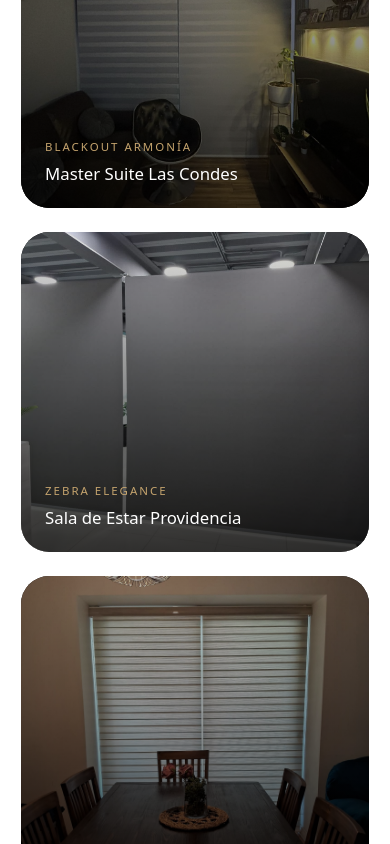
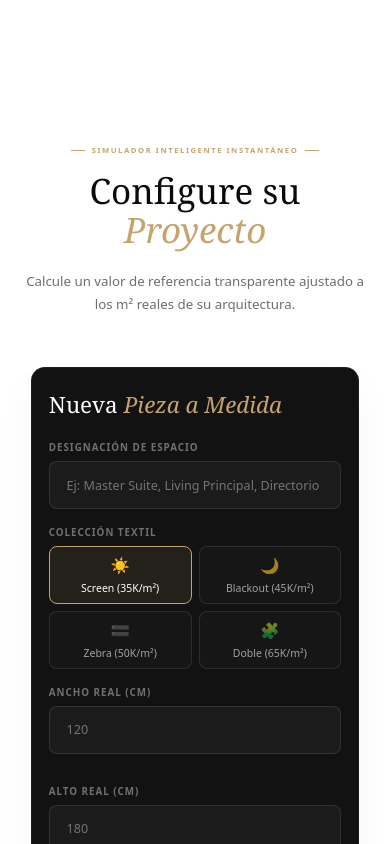
Before and after one commit to Avillalonzs/Hanko, a React (Vite) app: page / in a window 390 px wide. Shown: the part 4840-5684 px from the top of the page. Built offline with nearby package versions, Linux system fonts and the light colour scheme.

Commit message:
Correccion Galeria

```diff
--- a/src/pages/home/cotizador/Cotizador.css
+++ b/src/pages/home/cotizador/Cotizador.css
@@ -3,26 +3,46 @@
 .cotizador-layout {
     display: grid;
     grid-template-columns: 420px 1fr;
-    gap: 2.5rem;
+    gap: 1.5rem; /* Reducido ligeramente de 2.5rem para optimizar espacio */
     align-items: stretch;
+
+    /* SOLUCIÓN: Limita el cotizador al alto de la pantalla en desktop */
+    height: calc(100vh - 40px); /* Resta un pequeño margen si tienes un header, o déjalo en 100vh */
+    max-height: 900px; /* Altura máxima para que no se estire infinito en pantallas gigantes */
+    box-sizing: border-box;
+    padding: 10px;
 }
 
 .cot-form-card {
     background: var(--negro-premium);
     border-radius: var(--radius-premium);
-    padding: 3rem 2.5rem;
+    padding: 2rem 1.8rem; /* Reducido de 3rem para evitar que rompa el alto */
     display: flex;
     flex-direction: column;
     border: 1px solid rgba(255, 255, 255, 0.05);
     box-shadow: var(--shadow-premium);
+
+    /* SOLUCIÓN: Scroll interno si los campos del formulario exceden la pantalla */
+    overflow-y: auto;
+    height: 100%;
+    box-sizing: border-box;
+}
+
+/* Estilizar la barra de scroll del formulario para mantener la estética premium */
+.cot-form-card::-webkit-scrollbar {
+    width: 6px;
+}
+.cot-form-card::-webkit-scrollbar-thumb {
+    background: rgba(197, 164, 110, 0.3); /* Color de tu variable --oro con opacidad */
+    border-radius: 3px;
 }
 
 .cot-form-title {
     font-family: var(--serif-premium);
-    font-size: 1.8rem;
+    font-size: 1.6rem; /* Ajustado ligeramente */
     font-weight: 400;
     color: var(--blanco);
-    margin-bottom: 2rem;
+    margin-bottom: 1.5rem;
 }
 
 .cot-form-title span {
@@ -31,12 +51,12 @@
 }
 
 .field {
-    margin-bottom: 1.4rem;
+    margin-bottom: 1.2rem; /* Reducido de 1.4rem */
 }
 
 .field label {
     display: block;
-    margin-bottom: 0.6rem;
+    margin-bottom: 0.5rem;
     font-size: 0.7rem;
     font-weight: 600;
     letter-spacing: 0.1em;
@@ -47,7 +67,7 @@
 .field input,
 .field select {
     width: 100%;
-    height: 54px;
+    height: 48px; /* Reducido de 54px para ahorrar espacio vertical crítico */
     border: 1px solid rgba(255, 255, 255, 0.1);
     border-radius: var(--radius-sm);
     background: rgba(255, 255, 255, 0.04);
@@ -56,6 +76,7 @@
     font-family: var(--sans-premium);
     font-size: 0.9rem;
     transition: all 0.3s;
+    box-sizing: border-box;
 }
 
 .field input:focus,
@@ -81,7 +102,7 @@
     border: 1px solid rgba(255, 255, 255, 0.1);
     background: rgba(255, 255, 255, 0.02);
     border-radius: var(--radius-sm);
-    padding: 0.8rem;
+    padding: 0.6rem 0.4rem; /* Más compacto */
     text-align: center;
     cursor: pointer;
     transition: all 0.2s ease;
@@ -103,13 +124,13 @@
 
 .visual-icon {
     display: block;
-    font-size: 1.2rem;
-    margin-bottom: 0.4rem;
+    font-size: 1.1rem;
+    margin-bottom: 0.3rem;
 }
 
 .btn-add {
     width: 100%;
-    height: 54px;
+    height: 48px; /* Ajustado en sintonía con los inputs */
     border: none;
     border-radius: var(--radius-sm);
     background: var(--oro);
@@ -120,7 +141,7 @@
     text-transform: uppercase;
     cursor: pointer;
     transition: all 0.3s;
-    margin-top: 1rem;
+    margin-top: 0.8rem;
 }
 
 .btn-add:hover {
@@ -128,8 +149,8 @@
 }
 
 .promo-side-card {
-    margin-top: auto;
-    padding-top: 2rem;
+    margin-top: 1.5rem; /* Evita usar 'auto' agresivo si rompe el flujo */
+    padding-top: 1.5rem;
     border-top: 1px solid rgba(255, 255, 255, 0.06);
 }
 
@@ -151,12 +172,13 @@
 
 .promo-row input {
     flex: 1;
-    height: 46px;
+    height: 42px; /* Reducido ligeramente */
     border: 1px solid rgba(255, 255, 255, 0.1);
     border-radius: var(--radius-sm);
     background: rgba(255, 255, 255, 0.04);
     color: var(--blanco);
     padding: 0 1rem;
+    box-sizing: border-box;
 }
 
 .promo-row button {
@@ -183,20 +205,26 @@
     flex-direction: column;
     overflow: hidden;
     box-shadow: var(--shadow-premium);
+
+    /* SOLUCIÓN: Forzar a la tarjeta de la tabla a no estirar el viewport */
+    height: 100%;
+    box-sizing: border-box;
 }
 
 .cot-table-head {
-    padding: 2rem;
+    padding: 1.5rem 2rem; /* Reducido de 2rem */
     border-bottom: 1px solid rgba(0, 0, 0, 0.04);
     display: flex;
     align-items: center;
     justify-content: space-between;
+    flex-shrink: 0; /* Evita que la cabecera colapse */
 }
 
 .cot-table-head h3 {
     font-family: var(--serif-premium);
-    font-size: 1.5rem;
+    font-size: 1.4rem;
     font-weight: 400;
+    margin: 0;
 }
 
 .cot-items-count {
@@ -208,8 +236,11 @@
     border-radius: 20px;
 }
 
+/* SOLUCIÓN CRÍTICA: Contenedor de la tabla con scroll exclusivo */
 .table-scroll {
-    min-height: 300px;
+    flex: 1;
+    overflow-y: auto;
+    min-height: 150px; /* Reducido el min-height rígido anterior de 300px */
 }
 
 .cot-table {
@@ -219,6 +250,9 @@
 
 .cot-table thead {
     background: var(--crema-premium);
+    position: sticky; /* Hace que el encabezado de la tabla no se pierda al hacer scroll */
+    top: 0;
+    z-index: 1;
 }
 
 .cot-table th {
@@ -232,24 +266,25 @@
 }
 
 .cot-table td {
-    padding: 1.2rem 2rem;
+    padding: 1rem 2rem; /* Reducido de 1.2rem */
     border-bottom: 1px solid rgba(0, 0, 0, 0.03);
     color: var(--gris-texto-oscuro);
 }
 
 .cot-empty-row td {
-    height: 220px;
+    height: 180px; /* Reducido de 220px */
     text-align: center;
     color: var(--gris-medio);
 }
 
 .cot-total-bar {
-    padding: 2rem;
+    padding: 1.5rem 2rem; /* Reducido de 2rem */
     background: var(--crema-premium);
     border-top: 1px solid rgba(0, 0, 0, 0.04);
     display: flex;
     align-items: center;
     justify-content: space-between;
+    flex-shrink: 0; /* No permite que se aplaste */
 }
 
 .total-label {
@@ -262,19 +297,20 @@
 
 .total-value {
     font-family: var(--serif-premium);
-    font-size: 3rem;
+    font-size: 2.4rem; /* Reducido de 3rem para evitar saltos de línea molestos */
     font-weight: 700;
     color: var(--negro-absoluto);
 }
 
 .cot-footer {
-    padding: 1.5rem 2rem;
+    padding: 1.2rem 2rem;
     border-top: 1px solid rgba(0, 0, 0, 0.04);
+    flex-shrink: 0; /* No permite que se aplaste */
 }
 
 .btn-send-quote {
     width: 100%;
-    height: 56px;
+    height: 50px; /* Reducido de 56px */
     border: none;
     border-radius: var(--radius-sm);
     background: var(--negro-absoluto);
@@ -294,9 +330,18 @@
     cursor: pointer;
 }
 
+/* RESPONSIVE DESIGN */
 @media (max-width: 992px) {
     .cotizador-layout {
         grid-template-columns: 1fr;
+        height: auto; /* En pantallas medianas/móviles permitimos el scroll normal de página */
+        max-height: none;
+    }
+
+    .cot-form-card,
+    .cot-table-wrap {
+        height: auto;
+        overflow: visible;
     }
 }
 
@@ -306,6 +351,11 @@
     }
 
     .cot-form-card {
-        padding: 2rem 1.5rem;
+        padding: 1.5rem 1.2rem;
+    }
+
+    .cot-table th,
+    .cot-table td {
+        padding: 0.8rem 1rem; /* Comprime la tabla en celulares */
     }
 }
--- a/src/pages/home/galeria/Galeria.css
+++ b/src/pages/home/galeria/Galeria.css
@@ -1,140 +1,131 @@
-/* galeria/galeria.css */
-
+/* ── GRID ── */
 .gallery-grid {
   display: grid;
-    grid-template-columns: repeat(12, 1fr);
-    gap: 24px;
+  grid-template-columns: repeat(3, 1fr);
+  grid-template-rows: 280px 280px;
+  gap: 4px;
+  align-content: start;
+  width: 100%;
 }
 
+.gallery-item.gi-1 { grid-column: 1 / 8;  grid-row: 1; }
+.gallery-item.gi-2 { grid-column: 8 / 13; grid-row: 1; }
+.gallery-item.gi-3 { grid-column: 1 / 4;  grid-row: 2; }
+.gallery-item.gi-4 { grid-column: 4 / 7;  grid-row: 2; }
+.gallery-item.gi-5 { grid-column: 7 / 13; grid-row: 2; }
+
+/* ── ITEMS ── */
 .gallery-item {
   position: relative;
   overflow: hidden;
-    border-radius: 28px;
   cursor: pointer;
-    min-height: 320px;
-    grid-column: span 4;
-    background: #111111;
-}
-
-.gallery-item.wide {
-    grid-column: span 8;
-}
-
-.gallery-item.tall {
-    grid-row: span 2;
-    min-height: 680px;
+  border-radius: 3px;
 }
 
 .gallery-item img {
   width: 100%;
   height: 100%;
   object-fit: cover;
-    transition: transform 0.8s ease;
+  display: block;
+  transition: transform 0.6s cubic-bezier(0.25, 0.46, 0.45, 0.94);
 }
 
 .gallery-item:hover img {
-    transform: scale(1.06);
+  transform: scale(1.05);
 }
 
+/* ── OVERLAY ── */
 .gallery-overlay {
   position: absolute;
-    inset: 0;
-    display: flex;
-    flex-direction: column;
-    justify-content: flex-end;
-    padding: 32px;
-    background: linear-gradient(
-        to top,
-        rgba(0, 0, 0, 0.78),
-        rgba(0, 0, 0, 0.12)
-    );
+  bottom: 0;
+  left: 0;
+  right: 0;
+  padding: 1.4rem 1.2rem 1rem;
+  background: linear-gradient(to top, rgba(10, 10, 10, 0.75) 0%, transparent 100%);
+  transform: translateY(6px);
+  opacity: 0;
+  transition: opacity 0.35s ease, transform 0.35s ease;
+}
+
+.gallery-item:hover .gallery-overlay {
+  opacity: 1;
+  transform: translateY(0);
 }
 
 .gallery-overlay span {
-    font-size: 0.82rem;
-    letter-spacing: 2px;
+  display: block;
+  font-size: 0.65rem;
+  font-weight: 500;
+  letter-spacing: 0.14em;
   text-transform: uppercase;
-    color: #c5a46e;
-    margin-bottom: 10px;
+  color: #e8a09a;
+  margin-bottom: 0.25rem;
 }
 
 .gallery-overlay h4 {
-    font-size: 1.5rem;
-    font-weight: 500;
-    color: #ffffff;
+  font-size: 1.15rem;
+  font-weight: 200;
+  color: #fff;
   line-height: 1.2;
 }
 
+/* ── MODAL ── */
 .modal {
+  display: none;
   position: fixed;
   inset: 0;
-    background: rgba(0, 0, 0, 0.9);
-    display: flex;
+  background: rgba(0, 0, 0, 0.85);
+  z-index: 1000;
   align-items: center;
   justify-content: center;
-    padding: 40px;
-    opacity: 0;
-    visibility: hidden;
-    transition: 0.3s ease;
-    z-index: 9999;
 }
 
 .modal.active {
-    opacity: 1;
-    visibility: visible;
+  display: flex;
 }
 
 .modal-content {
   position: relative;
-    max-width: 1100px;
-    width: 100%;
+  max-width: 90vw;
+  max-height: 90vh;
 }
 
 .modal-content img {
-    width: 100%;
-    max-height: 85vh;
+  display: block;
+  max-width: 100%;
+  max-height: 90vh;
   object-fit: contain;
-    border-radius: 20px;
+  border-radius: 3px;
 }
 
 .modal-close {
   position: absolute;
-    top: -18px;
-    right: -18px;
-    width: 48px;
-    height: 48px;
+  top: -2rem;
+  right: 0;
+  background: none;
   border: none;
-    border-radius: 50%;
-    background: #ffffff;
-    color: #111111;
-    font-size: 1.5rem;
+  color: #fff;
+  font-size: 2rem;
+  line-height: 1;
   cursor: pointer;
+  opacity: 0.8;
+  transition: opacity 0.2s;
 }
 
-@media (max-width: 992px) {
-    .gallery-grid {
-        grid-template-columns: 1fr;
+.modal-close:hover {
+  opacity: 1;
 }
 
-    .gallery-item,
-    .gallery-item.wide,
-    .gallery-item.tall {
-        grid-column: span 1;
-        grid-row: auto;
-        min-height: 320px;
-    }
+/* ── MOBILE ── */
+@media (max-width: 700px) {
+  .gallery-grid {
+    grid-template-columns: 1fr 1fr;
+    gap: 8px;
   }
 
-@media (max-width: 768px) {
-    .gallery-overlay {
-        padding: 24px;
+  .gallery-item.gi-1 { grid-column: 1 / 3; grid-row: 1; }
+  .gallery-item.gi-2 { grid-column: 1 / 2; grid-row: 2; }
+  .gallery-item.gi-3 { grid-column: 2 / 3; grid-row: 2; }
+  .gallery-item.gi-4 { grid-column: 1 / 2; grid-row: 3; }
+  .gallery-item.gi-5 { grid-column: 2 / 3; grid-row: 3; }
 }
-
-    .gallery-overlay h4 {
-        font-size: 1.2rem;
-    }
-
-    .modal {
-        padding: 20px;
-    }
-}
--- a/src/pages/home/galeria/Galeria.jsx
+++ b/src/pages/home/galeria/Galeria.jsx
@@ -1,9 +1,9 @@
 // galeria/Galeria.jsx
 import img1 from "../../../assets/productos/Imagen1.webp";
 import img4 from "../../../assets/productos/Imagen4.webp";
-import img5 from "../../../assets/productos/Imagen5.webp";
 import img6 from "../../../assets/productos/Imagen6.webp";
-import img7 from "../../../assets/productos/Imagen7.webp";
+import img8 from "../../../assets/productos/Imagen8.webp";
+import Dobles from "../../../assets/productos/Duplex.webp";
 import { useState } from "react";
 import "./Galeria.css";
 
@@ -14,37 +14,37 @@
     const galleryItems = [
         {
         title: "House Chicureo",
-        subtitle: "Línea Doble Magistral",
+        subtitle: "Línea Zebra Duo",
         image: img1,
         full: img1,
         className: "wide",
     },
     {
-        title: "Residencia Lo Barnechea",
-        subtitle: "Minimalist Screen",
+        title: "Duplex Las Condes",
+        subtitle: "Linea Zebra Duo",
         image: img4,
         full: img4,
         className: "",
     },
     {
-        title: "Master Suite Las Condes",
-        subtitle: "Blackout Armonía",
-        image: img5,
-        full: img5,
+        title: "Oficinas Corporativas Providencia",
+        subtitle: "Blackout",
+        image: img6,
+        full: img6,
         className: "tall",
     },
     {
-        title: "Sala de Estar Providencia",
-        subtitle: "Zebra Elegance",
-        image: img6,
-        full: img6,
+        title: "Terraza Santiago",
+        subtitle: "Línea Screen",
+        image: img8,
+        full: img8,
         className: "",
     },
     {
-        title: "Oficinas Corporativas El Golf",
-        subtitle: "Screen Técnico",
-        image: img7,
-        full: img7,
+        title: "Home Office Huechuraba",
+        subtitle: "Dobles",
+        image: Dobles,
+        full: Dobles,
         className: "wide",
     },
     ];
```
Also changed, not shown: src/pages/home/cotizador/Cotizador.jsx (+0 -26 lines), src/assets/productos/Duplex.webp (added). Lines whose indentation alone changed are shown as unchanged.
